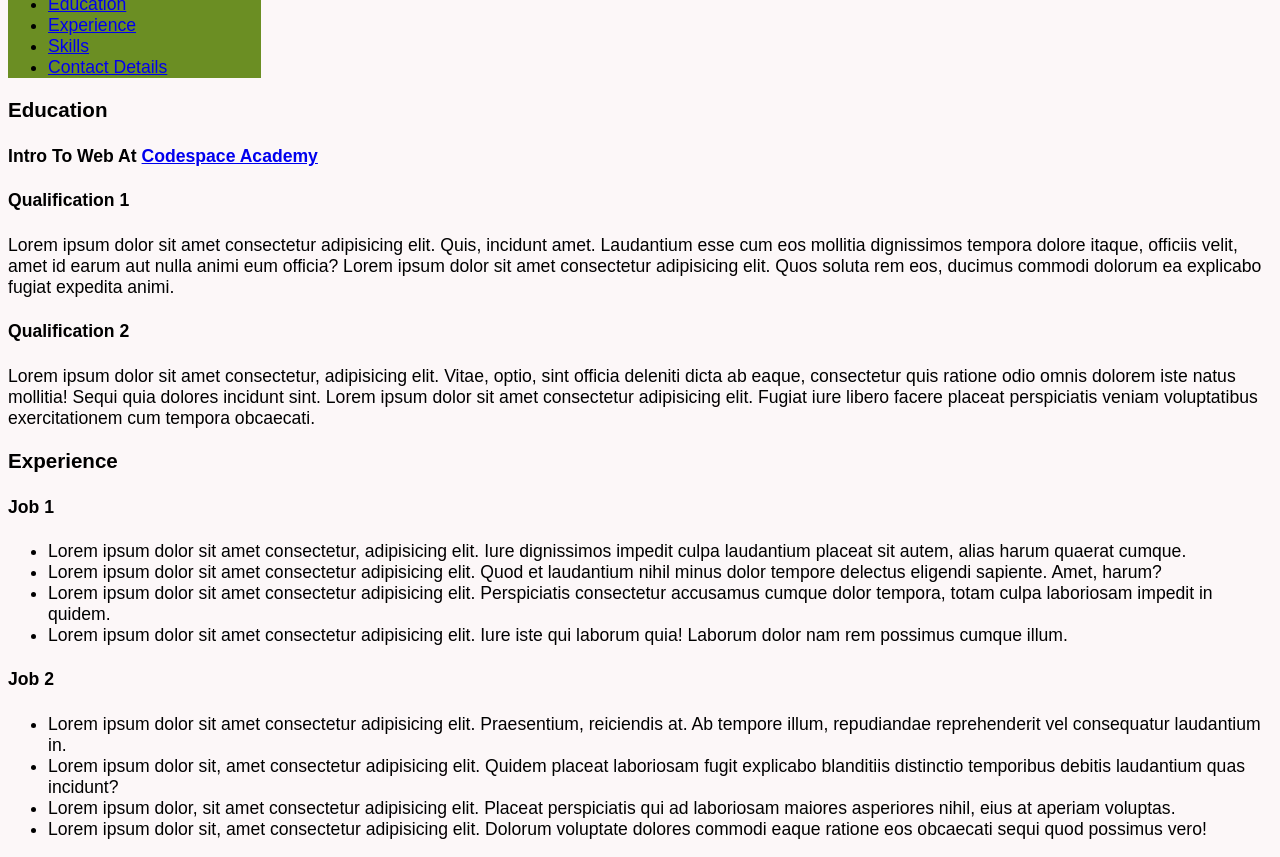
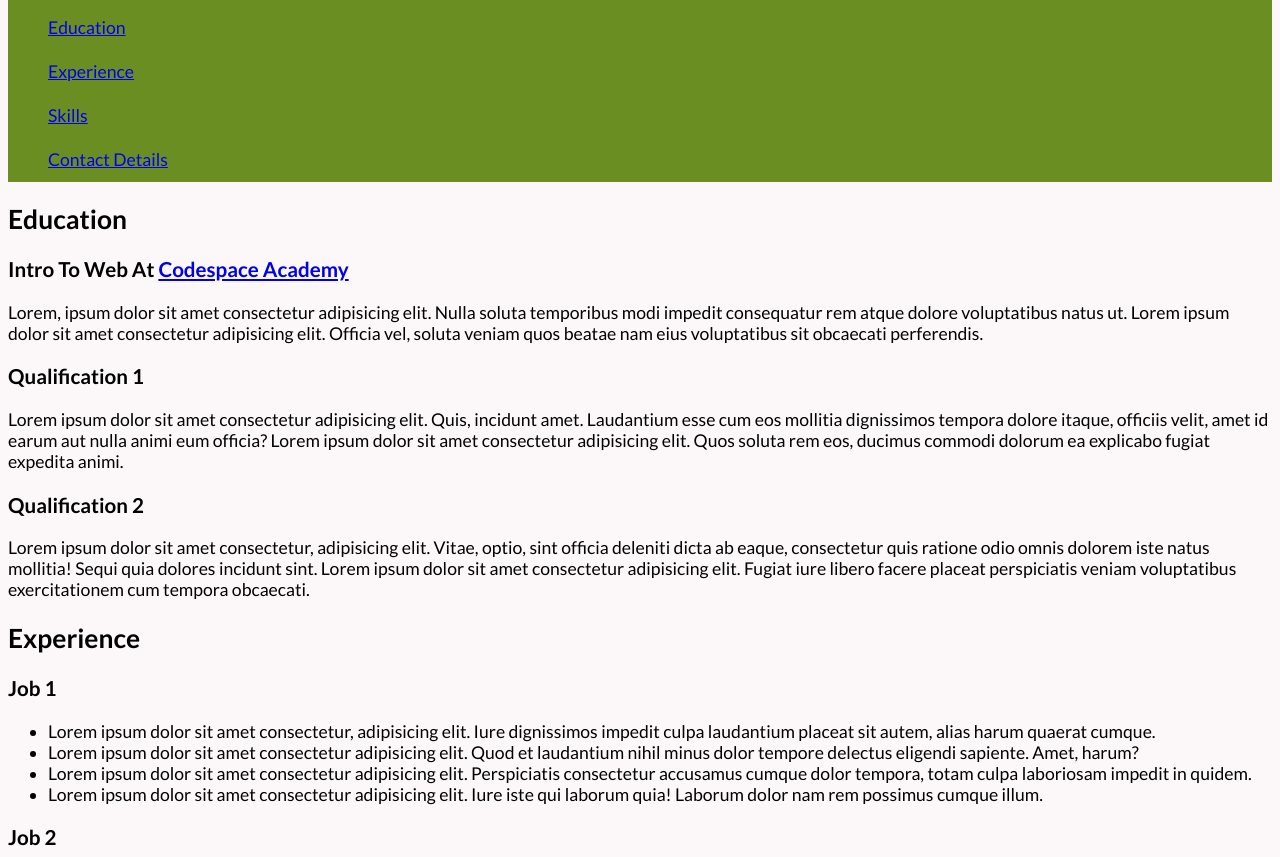
Before and after one commit to ashleigh-tesla/IntroToWeb, a plain HTML site: page index.html in a window 1280 px wide. Shown: the part 502-1359 px from the top of the page. Drawn offline with Linux system fonts and the light colour scheme.

Commit message:
updated resume3 to resume4

```diff
--- a/css/stylesheet.css
+++ b/css/stylesheet.css
@@ -1,5 +1,5 @@
 body {
-    font-family: sans-serif;
+    font-family: 'Lato', sans-serif;
     font-size: 110%;
     background-color: #FCF7F8;
 }
@@ -13,7 +13,16 @@ header {
 
 nav {
     background: olivedrab;
-    width: 20%;
+}
+
+nav h3 {
+    color: #FCF7F8;
+}
+
+nav ul {
+    line-height: 2.5;
+    list-style: none;
+    list-style-type: none;
 }
 
 footer {
--- a/index.html
+++ b/index.html
@@ -6,8 +6,16 @@
     <meta http-equiv="X-UA-Compatible" content="IE=edge">
     <meta name="viewport" content="width=device-width, initial-scale=1.0">
     <title>Ashleigh Tanaka Manyanye</title>
+    <link rel="preconnect" href="https://fonts.googleapis.com">
+    <link rel="preconnect" href="https://fonts.gstatic.com" crossorigin>
+    <link href="https://fonts.googleapis.com/css2?family=Lato:ital,wght@0,100;0,300;0,400;0,700;0,900;1,100;1,300;1,400;1,700;1,900&display=swap" rel="stylesheet">
     <link rel="stylesheet" href="css/stylesheet.css" type="text/css">
+
+    <style>
+        @import url('https://fonts.googleapis.com/css2?family=Lato:ital,wght@0,100;0,300;0,400;0,700;0,900;1,100;1,300;1,400;1,700;1,900&display=swap');
+    </style>
 </head>
+
 
 <body>
     <header>
@@ -18,7 +26,7 @@
         <p>An introductory personal statement.</p>
     </header>
     <nav>
-        <h3>Menu</h3>
+        <h2>Menu</h2>
         <ul>
             <li><a href="#education">Education</a></li>
             <li><a href="#xperience">Experience</a></li>
@@ -30,27 +38,29 @@
     <article>
 
         <section>
-            <h3 id="education">Education</h3>
-            <h4>Intro To Web At <a href="https://www.codespace.co.za/" target="_blank">Codespace Academy</a></h4>
-            <h4>Qualification 1</h4>
+            <h2 id="education">Education</h2>
+            <h3>Intro To Web At <a href="https://www.codespace.co.za/" target="_blank">Codespace Academy</a></h3>
+            <p>Lorem, ipsum dolor sit amet consectetur adipisicing elit. Nulla soluta temporibus modi impedit consequatur rem atque dolore voluptatibus natus ut. Lorem ipsum dolor sit amet consectetur adipisicing elit. Officia vel, soluta veniam quos beatae
+                nam eius voluptatibus sit obcaecati perferendis.</p>
+            <h3>Qualification 1</h3>
             <p>Lorem ipsum dolor sit amet consectetur adipisicing elit. Quis, incidunt amet. Laudantium esse cum eos mollitia dignissimos tempora dolore itaque, officiis velit, amet id earum aut nulla animi eum officia? Lorem ipsum dolor sit amet consectetur
                 adipisicing elit. Quos soluta rem eos, ducimus commodi dolorum ea explicabo fugiat expedita animi.</p>
 
-            <h4>Qualification 2</h4>
+            <h3>Qualification 2</h3>
             <p>Lorem ipsum dolor sit amet consectetur, adipisicing elit. Vitae, optio, sint officia deleniti dicta ab eaque, consectetur quis ratione odio omnis dolorem iste natus mollitia! Sequi quia dolores incidunt sint. Lorem ipsum dolor sit amet consectetur
                 adipisicing elit. Fugiat iure libero facere placeat perspiciatis veniam voluptatibus exercitationem cum tempora obcaecati.</p>
         </section>
 
         <section>
-            <h3 id="xperience">Experience</h3>
-            <h4>Job 1</h4>
+            <h2 id="xperience">Experience</h2>
+            <h3>Job 1</h3>
             <ul>
                 <li>Lorem ipsum dolor sit amet consectetur, adipisicing elit. Iure dignissimos impedit culpa laudantium placeat sit autem, alias harum quaerat cumque.</li>
                 <li>Lorem ipsum dolor sit amet consectetur adipisicing elit. Quod et laudantium nihil minus dolor tempore delectus eligendi sapiente. Amet, harum?</li>
                 <li>Lorem ipsum dolor sit amet consectetur adipisicing elit. Perspiciatis consectetur accusamus cumque dolor tempora, totam culpa laboriosam impedit in quidem.</li>
                 <li>Lorem ipsum dolor sit amet consectetur adipisicing elit. Iure iste qui laborum quia! Laborum dolor nam rem possimus cumque illum.</li>
             </ul>
-            <h4>Job 2</h4>
+            <h3>Job 2</h3>
             <ul>
                 <li>Lorem ipsum dolor sit amet consectetur adipisicing elit. Praesentium, reiciendis at. Ab tempore illum, repudiandae reprehenderit vel consequatur laudantium in.</li>
                 <li>Lorem ipsum dolor sit, amet consectetur adipisicing elit. Quidem placeat laboriosam fugit explicabo blanditiis distinctio temporibus debitis laudantium quas incidunt?</li>
@@ -60,7 +70,7 @@
         </section>
 
         <section>
-            <h3 id="skills">Skills</h3>
+            <h2 id="skills">Skills</h2>
             <ul>
                 <li>H T M L</li>
                 <li>C S S</li>
```
